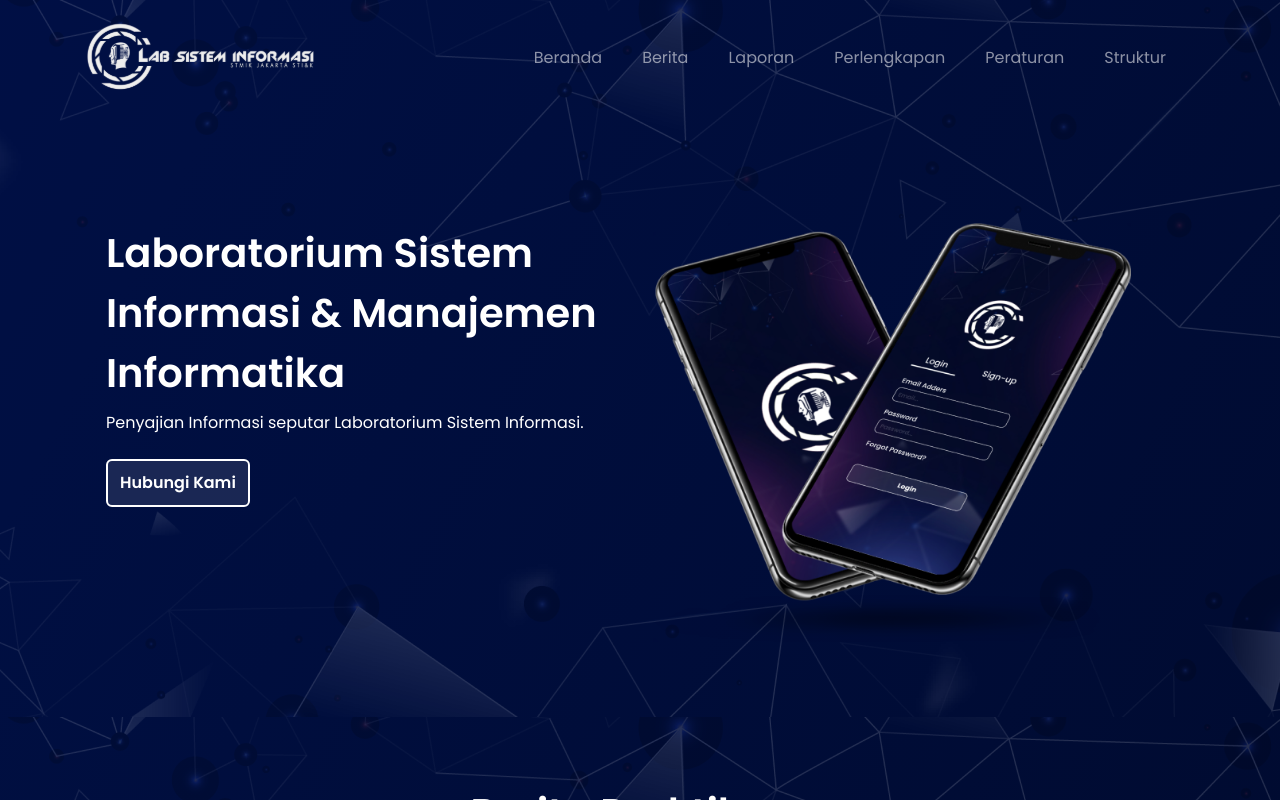
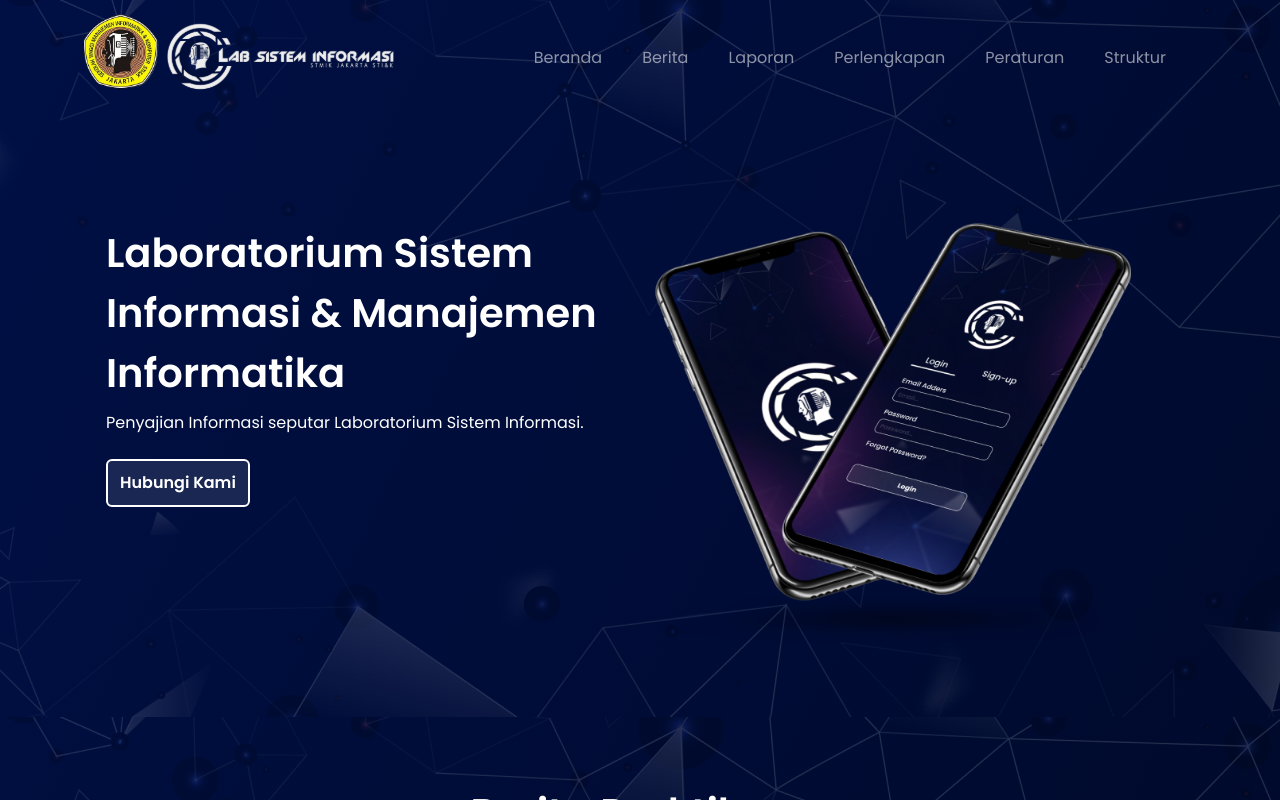
Before and after one commit to nazazulfiqi/Lab-FrontEnd, a React (Vite) app: page / in a window 1280 px wide. Shown: the top 800 px of the page. Built offline with nearby package versions, Linux system fonts and the light colour scheme.

Commit message:
improvement: add logo stmik

```diff
--- a/src/components/LandingComponent/NavbarComponent.jsx
+++ b/src/components/LandingComponent/NavbarComponent.jsx
@@ -4,6 +4,14 @@ function NavbarComponent() {
   return (
     <nav className="navbar navbar-expand-lg bg-body-tertiary navbar-dark">
       <div className="container">
+        <div className="d-flex">
+          <a className="navbar-brand me-0" href="#">
+            <img
+              src="assets/images/logo-stmik.png"
+              height={80}
+              className="d-inline-block align-text-top mx-auto"
+            />
+          </a>
           <a className="navbar-brand me-0" href="#">
             <img
               src="assets/images/logowhite.svg"
@@ -22,6 +30,8 @@ function NavbarComponent() {
           >
             <span className="navbar-toggler-icon"></span>
           </button>
+        </div>
+
         <div className="collapse navbar-collapse" id="navbarNavAltMarkup">
           <div className="navbar-nav ms-auto mt-2">
             <a className="nav-link me-4" aria-current="page" href="#hero">
--- a/src/pages/LandingPage/LandingPage.jsx
+++ b/src/pages/LandingPage/LandingPage.jsx
@@ -30,7 +30,7 @@ function LandingPage() {
         <LaporanAkhir />
         <Perlengkapan />
         <TataTertib />
-        <Struktur />
+        {/* <Struktur /> */}
         <Footer />
       </div>
     </div>
```
Also changed, not shown: public/assets/images/logo-stmik.png (added). Lines whose indentation alone changed are shown as unchanged.
